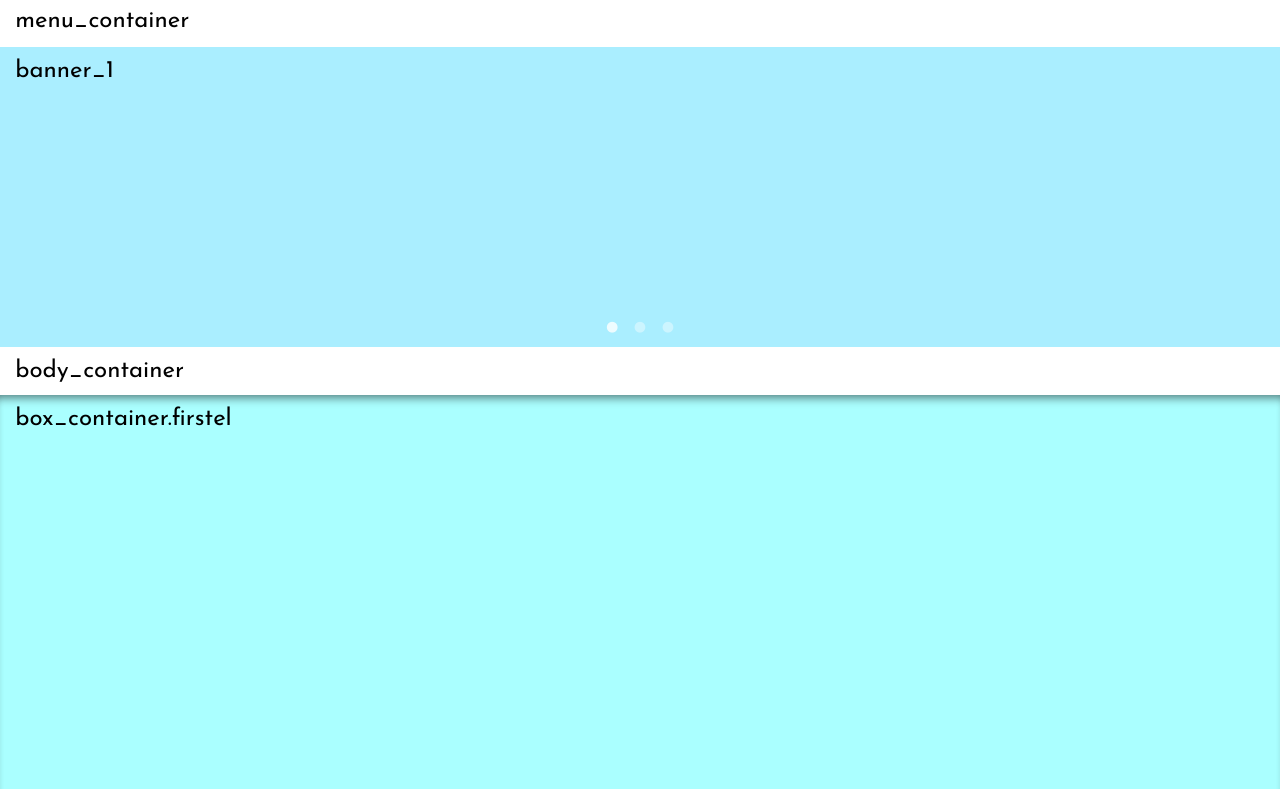
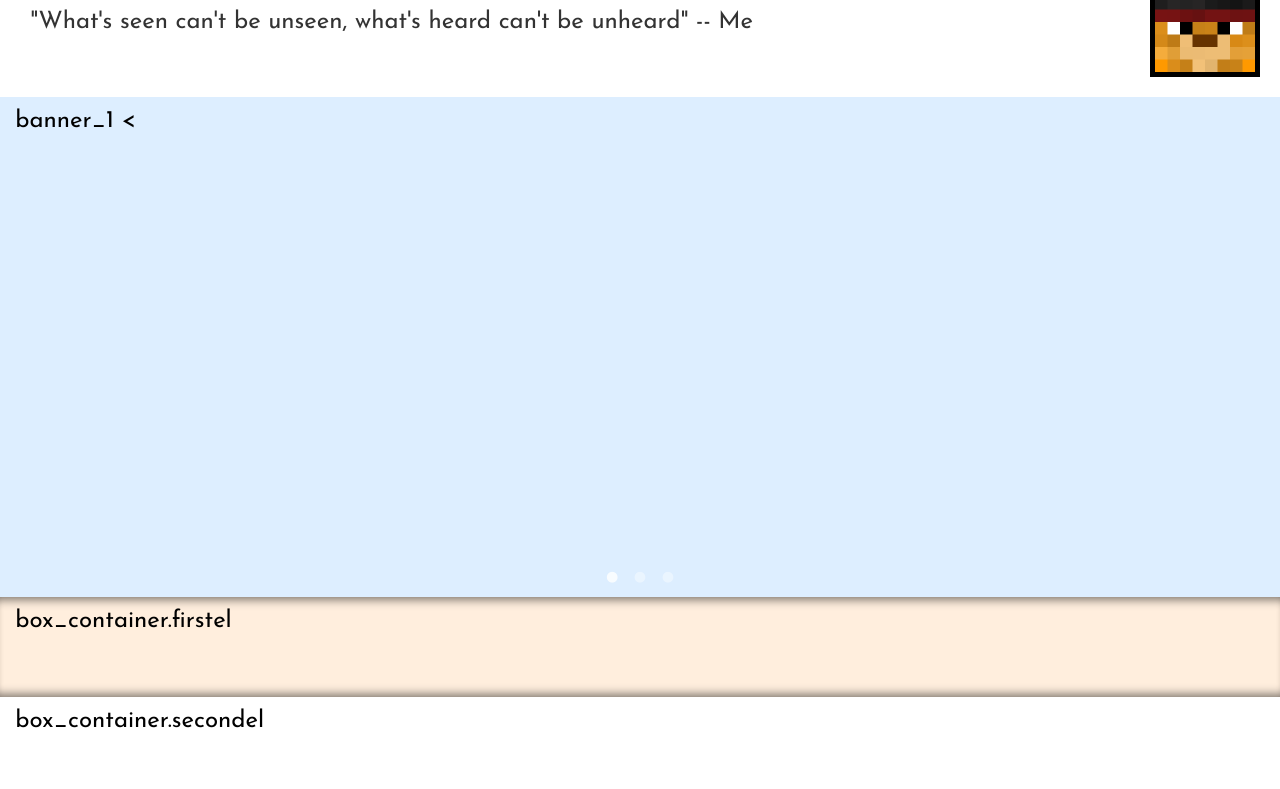
Before and after one commit to natebwangsut/thepooe.github.io, a plain HTML site: page index.html in a window 1280 px wide. Shown: the part 53-842 px from the top of the page. Drawn offline with Linux system fonts and the light colour scheme.

Commit message:
Adding logo and rearranging the layout of the page.

```diff
--- a/css/gallery.prefixed.css
+++ b/css/gallery.prefixed.css
@@ -662,9 +662,9 @@
 }
 
 .gallery .item {
-  height: 300px;
+  height: 500px;
   overflow: hidden;
-  background: #AEF;
+  background: #DEF;
 }
 
 .gallery .controls {
--- a/css/main.css
+++ b/css/main.css
@@ -6,22 +6,38 @@ body {
     font-family: 'Josefin Sans', sans-serif;
     font-size: 1.5em;
     line-height: 2em;
-    background-color: white;
+    background-color: #FFF;
 }
 #banner_container {
     width: 100%;
-    height: 300px;
+    height: 500px;
     background-color: white;
 }
 #logo_container {
     width: 100%;
-    height: 50px;
-    background-color: white;
+    height: 150px;
+    background-color: #FFF;
 }
-#menu_container {
-    width: 100%;
-    height: 50px;
-    background-color: white;
+#logo_text {
+    width: 80%;
+    color: #333;
+    font-size: 1em;
+    text-align: left;
+    line-height: 150px;
+    overflow-x: hidden;
+}
+#logo {
+    width: 100px;
+    height: 100px;
+    background-image: url('/img/avatar.png');
+    background-position: center;
+    background-size: 100% 100%;
+    background-repeat: no-repeat;
+    background-color: antiquewhite;
+    position: absolute;
+    top: 20px;
+    right: 20px;
+    border: 5px solid;
 }
 #body_container {
     width: 100%;
@@ -31,9 +47,8 @@ body {
 }
 #box_container {
     width: 100%;
-    height: 500px;
-    background-color: #DFD;
-    //line-height: 200px;
+    height: 1000px;
+    background-color: #FFFFFF;
     position: relative;
     margin: 0px auto;
     transition: all 0.3s;
@@ -50,7 +65,7 @@ body {
         0px -10px 10px -7px rgba(0,0,0,0.5);
 }
 #box_container.in {
-    background-color: #AFF;
+    background-color: #FED;
     -webkit-box-shadow:
         inset 0px  10px 10px -7px rgba(0,0,0,0.5),
         inset 0px -10px 10px -7px rgba(0,0,0,0.5);
@@ -61,9 +76,14 @@ body {
         inset 0px  10px 10px -7px rgba(0,0,0,0.5),
         inset 0px -10px 10px -7px rgba(0,0,0,0.5);
 }
-#box_container:hover {
-    background-color: #fd9;
-}
 #box_container.firstel {
     height: 100px;
 }
+#footer {
+    width: 100%;
+    height: 25px;
+    font-size: 0.5em;
+    line-height: 25px;
+    text-align: left;
+    color: #AAA;
+}
--- a/index.html
+++ b/index.html
@@ -9,10 +9,11 @@
     <body>
 
         <div id = "logo_container">
-            &nbsp; logo_container
-        </div>
-        <div id = "menu_container">
-            &nbsp; menu_container
+            <div id = "logo_text">
+                &nbsp;&nbsp;&nbsp; "What's seen can't be unseen, what's heard can't be unheard" -- Me
+            </div>
+            <div id = "logo">
+            </div>
         </div>
 
         <div id = "banner_container">
@@ -22,15 +23,15 @@
                 <div id="item-3" class="control-operator"></div>
 
                 <figure class="item">
-                    &nbsp; banner_1
+                    &nbsp; banner_1 <
                 </figure>
 
                 <figure class="item">
-                    &nbsp; banner_2
+                    &nbsp; banner_2 <<
                 </figure>
 
                 <figure class="item">
-                    &nbsp; banner_3
+                    &nbsp; banner_3 <<<
                 </figure>
 
                 <div class="controls">
@@ -42,8 +43,8 @@
         </div>
 
         <div id = "body_container">
-            &nbsp; body_container
-            <div id = "box_container" class= "in">
+            <!-- &nbsp; body_container -->
+            <div id = "box_container" class= "in firstel">
                 &nbsp; box_container.firstel
             </div>
                 <!-- &nbsp; spacer <!-- Spacer -->
@@ -54,7 +55,9 @@
             <div id = "box_container" class = "in">
                 &nbsp; box_container.thirdel
             </div>
-            &nbsp; spacer <!-- Spacer -->
+            <div id = "footer">
+                &nbsp; © Copyright 2015, Commonwealth of Australia The contents of this website are protected by copyrightlaw. Copyright in this material resides with the Commonwealth of Australia or various other rights holders, as indicated. <!-- Spacer -->
+            </div>
         </div>
 
     </body>
```
Also changed, not shown: img/avatar.png (added), 2 other files.
